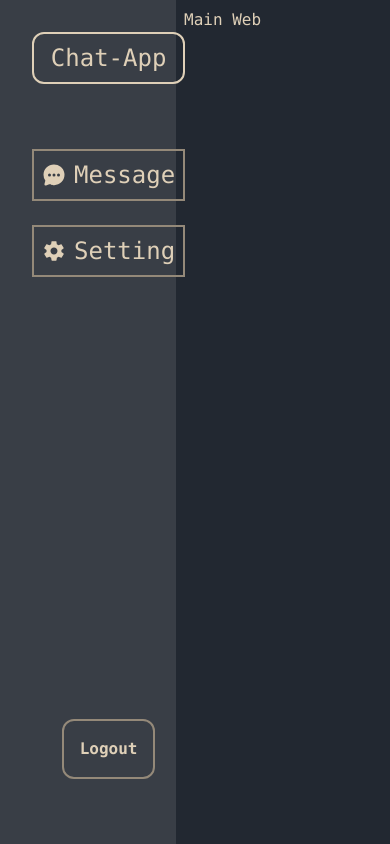
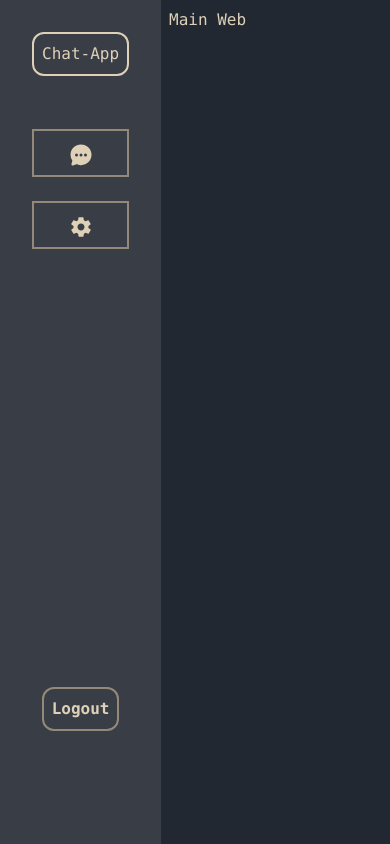
Before and after one commit to Korakodman/app-chat, a Next.js app: page / in a window 390 px wide. Built offline with nearby package versions, Linux system fonts and the light colour scheme.

Commit message:
add resp

```diff
--- a/src/app/chat/page.js
+++ b/src/app/chat/page.js
@@ -17,6 +17,7 @@ export default function page() {
 
          useEffect(() => {
             const username = prompt("ใส่ชื่อด้วยจ้าา")
+
              socket.emit("join", username);
              setUsername(username)
          socket.on("receive-message", (data) => {
@@ -51,7 +52,7 @@ const handleKeyPress = (e) => {
 }
         };
   return (
-   <div className='h-screen w-screen p-2'>
+   <div className='h-screen  w-screen p-2'>
    {/* BackGround UI */}
        <div className="flex flex-col h-11/12 bg-[#222831] text-[#DFD0B8]">
     <div className=' p-2 grid message-box1-server'>
@@ -81,7 +82,7 @@ const handleKeyPress = (e) => {
 
    </div>
     </div>
-    <div className=' border-2 p-2 h-auto flex'>
+    <div className=' border-2 p-2 h-auto w-96 md:w-auto flex ml-4 md:ml-0'>
         <input
           type="text"
           placeholder="Type a message..."
--- a/src/app/layout.js
+++ b/src/app/layout.js
@@ -30,7 +30,7 @@ export default function RootLayout({ children }) {
   return (
     <html lang="en">
       <body
-        className="antialiased flex "
+        className="antialiased flex  "
       >
      <Navbar/>
         {children}
--- a/src/app/page.js
+++ b/src/app/page.js
@@ -27,7 +27,7 @@ useEffect(()=>{
   return (
 
 
-    <div className="h-screen w-screen p-2">
+    <div className="md:h-screen md:w-screen p-2">
       <main className="">
         <div>
           Main Web
--- a/src/components/Navbar.jsx
+++ b/src/components/Navbar.jsx
@@ -13,7 +13,7 @@ export default function navbar() {
     return (
       <Link href={href} className="flex ">
         <div className="mt-1">{icon}</div>
-        <span className="ml-2">{text}</span>
+        <span className="ml-2 hidden md:block">{text}</span>
       </Link>
     );
   };
@@ -33,17 +33,17 @@ export default function navbar() {
     return (
       <button
         onClick={BtnLogut}
-        className=" font-bold border-2 h-fit p-4 border-[#948979] rounded-xl -mb-60 hover:cursor-pointer"
+        className=" font-bold border-2 h-fit p-2 md:p-4  border-[#948979] rounded-xl   hover:cursor-pointer"
       >
         {name}
       </button>
     );
   }
   return (
-    <aside className="bg-[#393E46] p-4 h-screen md:w-64 w-44  justify-between grid ">
-      <div className="border-2 m-4 text-2xl p-2 text-center rounded-xl h-fit">
+    <aside className="bg-[#393E46] wd:p-4 p-4 h-screen md:w-64   justify-between grid ">
+      <div className="border-2 m-4 md:text-2xl md:p-2 p-2 text-center rounded-xl h-fit">
         <Link href="/">
-          <h1>Chat-App</h1>
+          <h1 className=" ">Chat-App</h1>
         </Link>
       </div>
 
```
